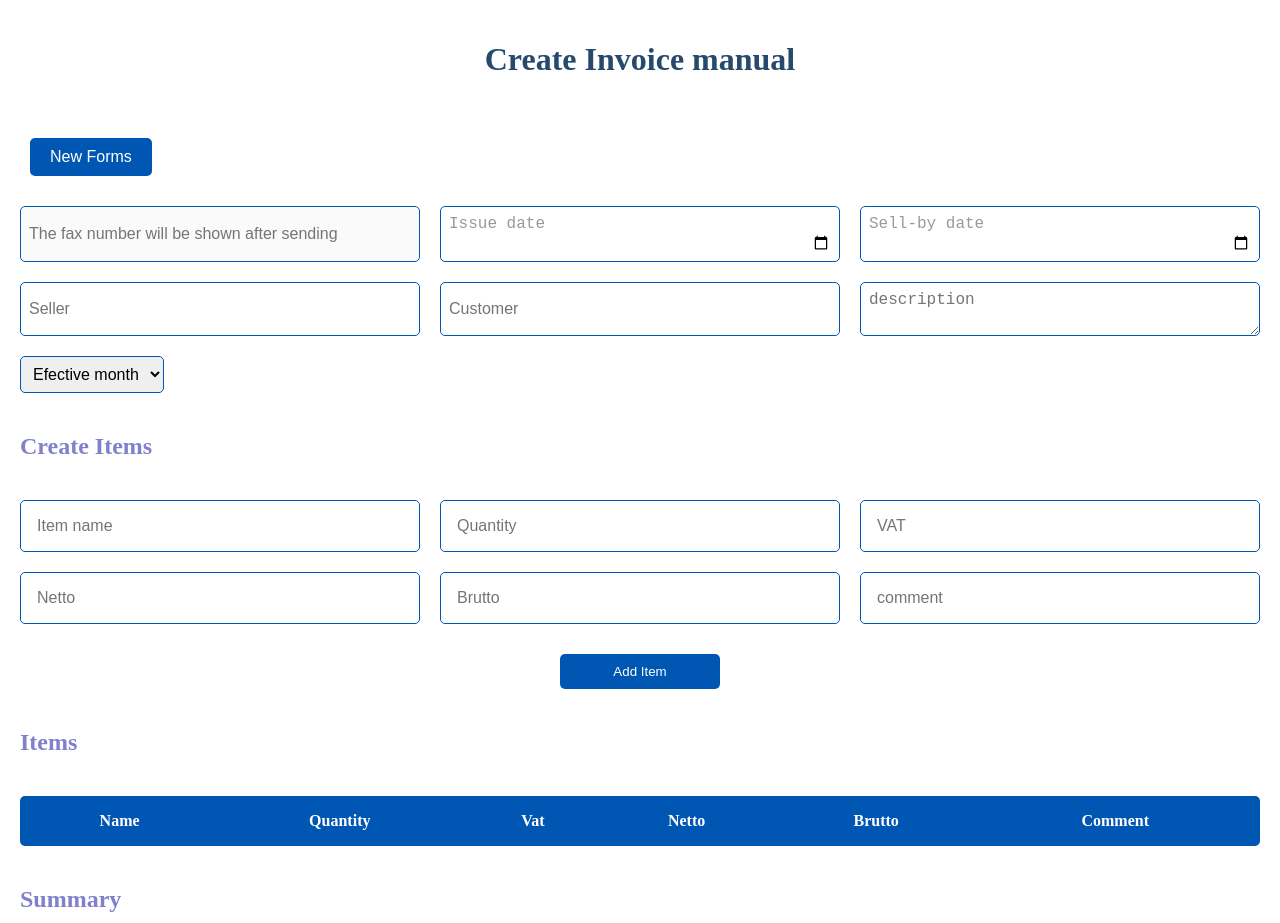
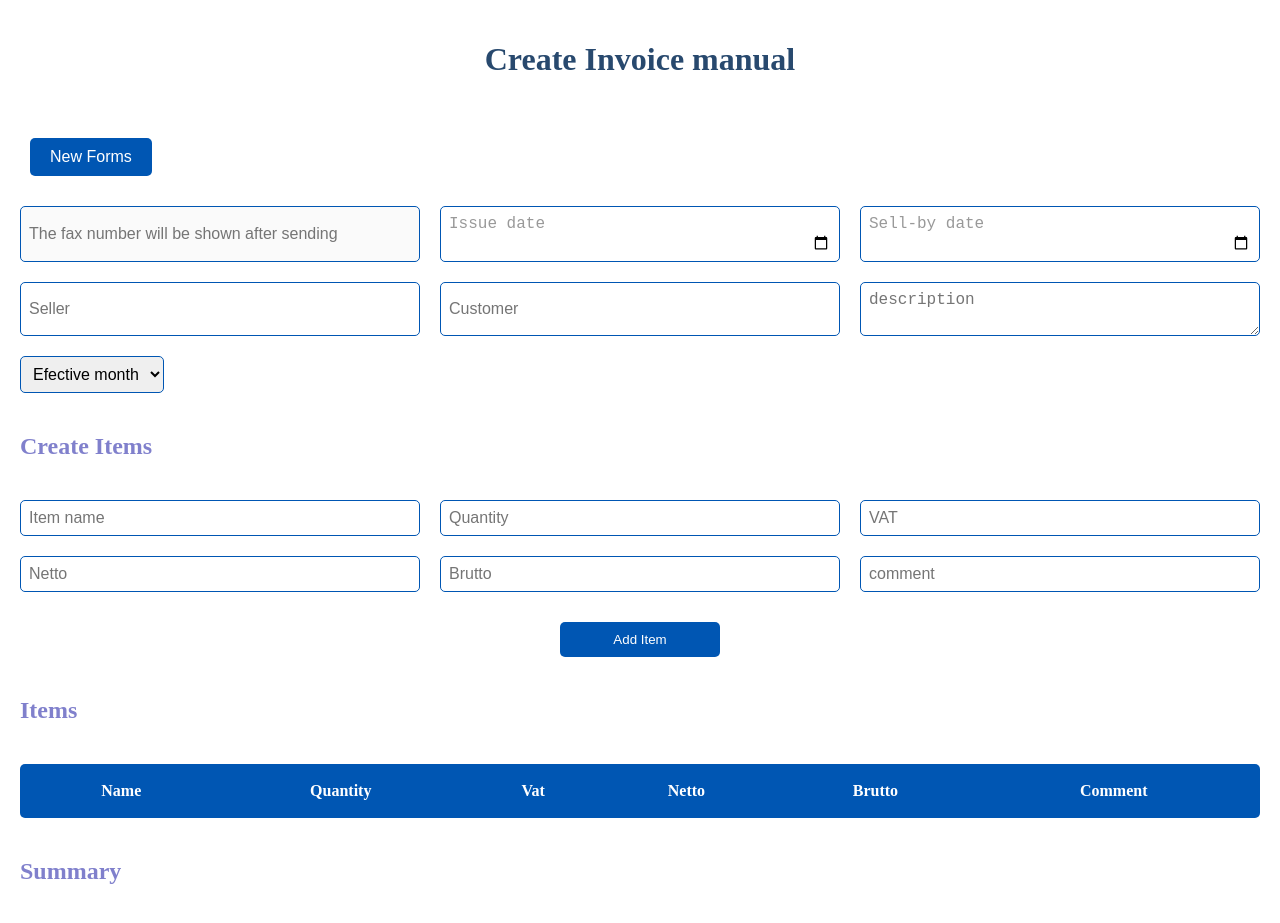
Before and after one commit to KacperLewicki/Invoices-System, a Next.js app in the folder invoices-system/: page / in a window 1280 px wide. Shown: the top 923 px of the page. Built offline with nearby package versions, Linux system fonts and the light colour scheme.

Commit message:
template improvement - invoice and invoice item combination - tsx and css

```diff
--- a/invoices-system/src/components/template/invoice/invoice.css
+++ b/invoices-system/src/components/template/invoice/invoice.css
@@ -9,7 +9,7 @@
 
 }
 
-.h1_create_invoices {
+.h1_invoice_title {
 
   color: #28496e;
   padding: 20px 0;
@@ -18,14 +18,7 @@
 
 }
 
-.summaryh2 {
-
-  grid-column: span 3;
-  grid-row: span 3;
-  color: rgb(128, 128, 204);
-}
-
-.detailsh2 {
+.h2_invoice_section_title {
 
   grid-column: span 3;
   grid-row: span 3;
@@ -40,6 +33,52 @@
   border-radius: 5px;
   font-size: 16px;
 
+}
+
+.invoiceTableItems {
+
+  grid-column: span 3;
+  grid-row: span 3;
+  padding: 8px;
+  background-color: #0056b3;
+  color: white;
+  border-radius: 5px;
+}
+
+
+.invoiceTableItems th,
+.invoiceTableItems td {
+
+  padding: 8px;
+  text-align: right;
+  position: relative;
+  color: white;
+  text-align: center;
+
+}
+
+.invoiceTableItems td::after {
+  content: '';
+  position: absolute;
+  bottom: -1px;
+  left: 0;
+  width: 100%;
+  height: 1px;
+  background-color: #fff;
+}
+
+.invoiceTableItemsButton {
+  grid-column: 2;
+  justify-self: center;
+  width: 40%;
+  padding: 10px;
+  margin-top: 10px;
+  background-color: #0056b3;
+  color: white;
+  border: none;
+  cursor: pointer;
+  border-radius: 5px;
+  transition: background-color 0.3s ease;
 }
 
 .invoiceCreateButton {
@@ -81,6 +120,12 @@
 
 }
 
+.invoiceTableItemsButton:hover {
+
+  background-color: green;
+
+}
+
 .invoiceCreateButton:hover {
 
   background-color: green;
--- a/invoices-system/src/components/template/invoice/invoice.tsx
+++ b/invoices-system/src/components/template/invoice/invoice.tsx
@@ -2,13 +2,12 @@
 
 import React from 'react';
 import "./invoice.css";
-import invoiceItems from '../invoiceItems/invoiceItems';
 
 const Invoice = (props: any) => {
 
   return (
     <>
-      <h1 className='h1_create_invoices'>Create Invoice manual</h1>
+      <h1 className='h1_invoice_title'>Create Invoice manual</h1>
 
       <form className='invoices_forms'>
 
@@ -40,9 +39,40 @@ const Invoice = (props: any) => {
           </select>
         </label>
 
-        {invoiceItems()}
 
-        <h2 className='summaryh2'>Summary</h2>
+        <h2 className='h2_invoice_section_title'>Create Items</h2>
+
+        <input name="nameItem" className='inputValue_invoices' type='text' placeholder='Item name' />
+        <input name="quantity" className='inputValue_invoices' type="number" placeholder='Quantity' />
+        <input name="vatItem" className='inputValue_invoices' type="number" placeholder='VAT' />
+        <input name="nettoItem" className='inputValue_invoices' type="number" placeholder='Netto' />
+        <input name="bruttoItem" className='inputValue_invoices' type="number" readOnly placeholder='Brutto' />
+        <input name="comment" className='inputValue_invoices' type='text' placeholder='comment' />
+
+        <button className='invoiceTableItemsButton' type='button'>Add Item</button>
+
+        <h2 className='h2_invoice_section_title'>Items</h2>
+
+        <table className='invoiceTableItems'>
+
+          <thead>
+
+            <tr>
+              <th>Name</th>
+              <th>Quantity</th>
+              <th>Vat</th>
+              <th>Netto</th>
+              <th>Brutto</th>
+              <th>Comment</th>
+            </tr>
+
+          </thead>
+          <tbody>
+          </tbody>
+
+        </table>
+
+        <h2 className='h2_invoice_section_title'>Summary</h2>
 
         <input className='inputValue_invoices' title='Summary Netto' type='Number' name='summaryNetto' placeholder='Netto' disabled />
         <input className='inputValue_invoices' title='Summary Vat' type='Number' name='summaryVat' placeholder='Vat' disabled />
@@ -60,7 +90,7 @@ const Invoice = (props: any) => {
           </select>
         </label>
 
-        <h2 className='detailsh2'>Details</h2>
+        <h2 className='h2_invoice_section_title'>Details</h2>
 
         <select className='inputValue_invoices' title='Document Status' name="documentStatus">
           <option hidden>Document Status</option>
--- a/invoices-system/src/components/template/invoiceItems/invoiceItems.css
+++ /dev/null
@@ -1,95 +0,0 @@
-.invoiceFormsItems {
-
-    padding: 16px;
-    border: 1px solid #0056b3;
-    border-radius: 5px;
-    font-size: 16px;
-
-}
-
-.invoiceTableItems {
-
-    grid-column: span 3;
-    grid-row: span 3;
-    padding: 6px;
-    background-color: #0056b3;
-    color: white;
-    border-radius: 5px;
-}
-
-.invoiceTableItems table {
-    width: 100%;
-    border-collapse: collapse;
-}
-
-.invoiceTableItems th,
-.invoiceTableItems th,
-.invoiceTableItems td {
-    padding: 8px;
-    text-align: right;
-    position: relative;
-}
-
-.invoiceTableItems td::after {
-    content: '';
-    position: absolute;
-    bottom: -1px;
-    left: 0;
-    width: 100%;
-    height: 1px;
-    background-color: #fff;
-}
-
-.invoiceTableItems th {
-
-    color: white;
-    text-align: center;
-}
-
-.invoiceTableItemsButton {
-    grid-column: 2;
-    justify-self: center;
-    width: 40%;
-    padding: 10px;
-    margin-top: 10px;
-    background-color: #0056b3;
-    ;
-    color: white;
-    border: none;
-    cursor: pointer;
-    border-radius: 5px;
-    transition: background-color 0.3s ease;
-}
-
-.invoiceTableItemsButton:hover {
-
-    background-color: green;
-
-}
-
-.invoiceItems {
-
-    grid-column: span 3;
-    grid-row: span 3;
-    color: rgb(128, 128, 204);
-
-}
-
-.buttondelate {
-
-    padding: 10px;
-    margin-top: 10px;
-    background-color: #0056b3;
-    ;
-    color: white;
-    border: 2px white;
-    cursor: pointer;
-    border-radius: 5px;
-    transition: background-color 0.3s ease;
-}
-
-.buttondelate:hover {
-
-    background-color: red;
-
-}
--- a/invoices-system/src/components/template/invoiceItems/invoiceItems.tsx
+++ /dev/null
@@ -1,44 +0,0 @@
-import React from 'react';
-import "./invoiceItems.css";
-
-const invoiceItems = () => {
-
-    return (
-
-        <>
-            <h2 className='invoiceItems'>Create Items</h2>
-
-            <input name="nameItem" className='invoiceFormsItems' type='text' placeholder='Item name' />
-            <input name="quantity" className='invoiceFormsItems' type="number" placeholder='Quantity' />
-            <input name="vatItem" className='invoiceFormsItems' type="number" placeholder='VAT' />
-            <input name="nettoItem" className='invoiceFormsItems' type="number" placeholder='Netto' />
-            <input name="bruttoItem" className='invoiceFormsItems' type="number" readOnly placeholder='Brutto' />
-            <input name="comment" className='invoiceFormsItems' type='text' placeholder='comment' />
-
-            <button className='invoiceTableItemsButton' type='button'>Add Item</button>
-
-            <h2 className='invoiceItems'>Items</h2>
-
-            <table className='invoiceTableItems'>
-
-                <thead>
-
-                    <tr>
-                        <th>Name</th>
-                        <th>Quantity</th>
-                        <th>Vat</th>
-                        <th>Netto</th>
-                        <th>Brutto</th>
-                        <th>Comment</th>
-                    </tr>
-
-                </thead>
-                <tbody>
-                </tbody>
-
-            </table>
-        </>
-    )
-}
-
-export default invoiceItems;
```
